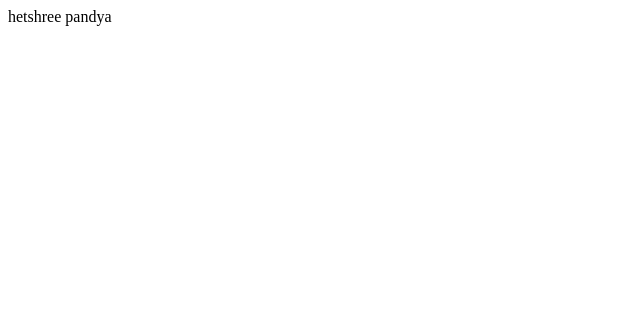
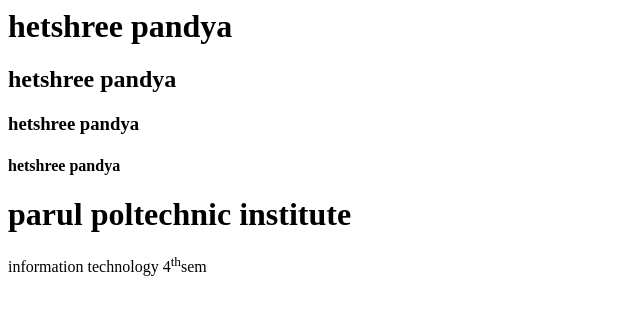
Before and after one commit to hetsheepandya/hetsheepandya.github.io, a plain HTML site: page index.html in a window 1280 px wide. Shown: the whole page, without its empty margins (0-640 px from the left). Drawn offline with Linux system fonts and the light colour scheme.

Commit message:
Update index.html

```diff
--- a/index.html
+++ b/index.html
@@ -4,6 +4,11 @@
   </title>
   </head>
   <body>
-    hetshree pandya
+  <h1>hetshree pandya</h1>
+   <h2>hetshree pandya</h2>
+    <h3>hetshree pandya</h3>
+     <h4>hetshree pandya</h4>
+     <h1> parul poltechnic institute</h1>
+     information technology 4<sup>th</sup>sem
   </body>
 </html>
```
